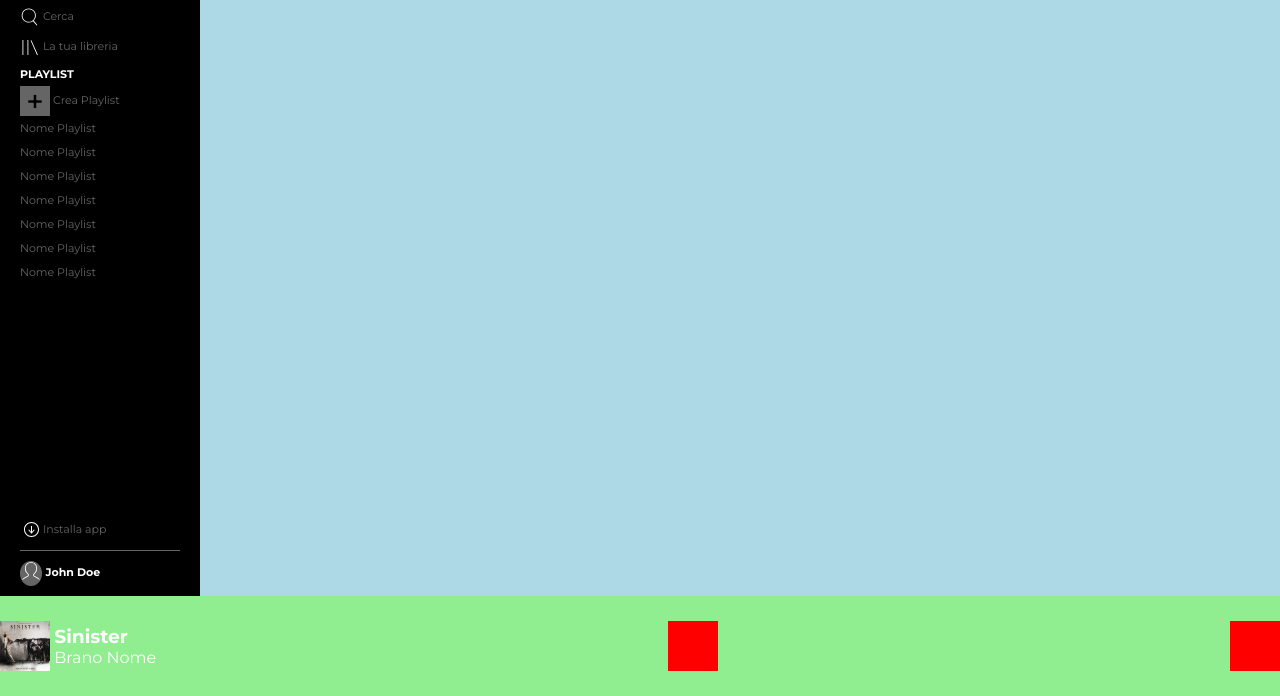
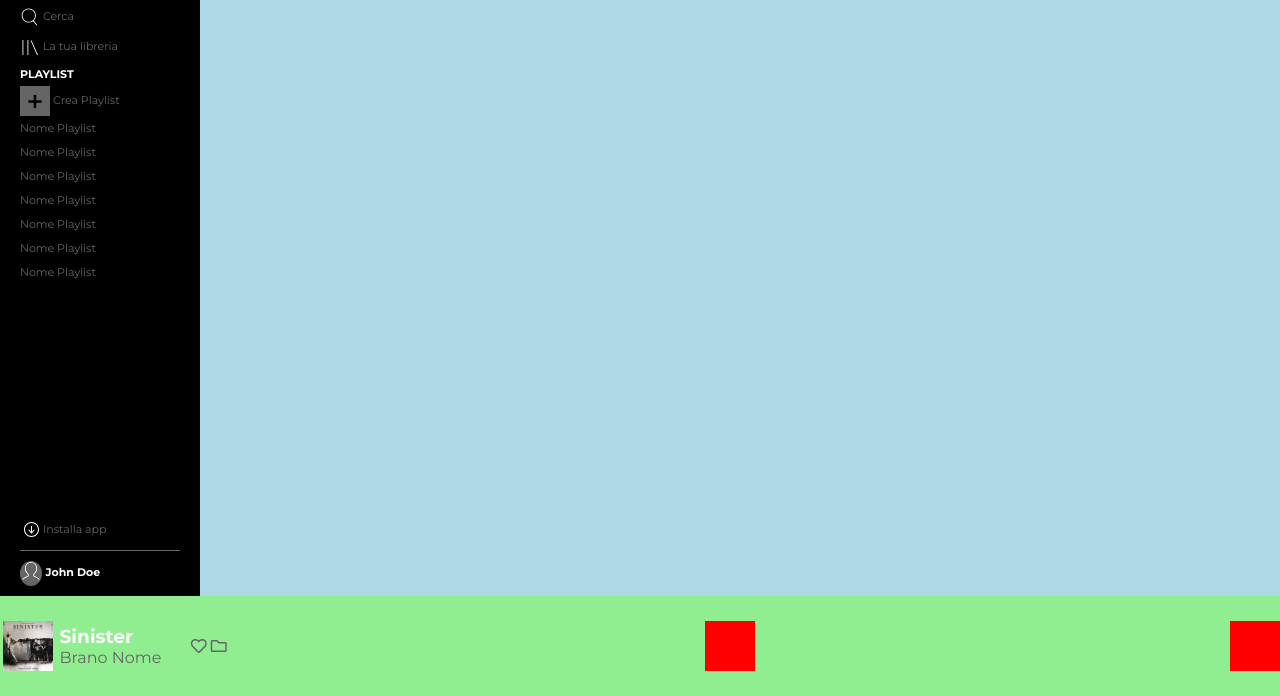
Before and after one commit to rcolonna00/html-css-spotifyweb, a plain HTML site: page index.html in a window 1280 px wide. Shown: the part 104-800 px from the top of the page. Drawn offline with Linux system fonts and the light colour scheme.

Commit message:
finire barra

```diff
--- a/css/style.css
+++ b/css/style.css
@@ -191,6 +191,7 @@ footer{
     align-items: center;
 }
 
+/* test */
 .alt{
     width: 50px;
     height: 50px;
@@ -199,23 +200,41 @@ footer{
 
 /*song*/
 .song{
-
+    width: 230px;
+    min-width: 176.98px;
 }
 
 .song img{
     height: 50px;
     width: auto;
-    vertical-align: middle;
 }
 
-.song div{
-    display: inline-block;
-    vertical-align: middle;
+.music_i{
+    display: flex;
+    width: 100%;
+    align-items: center;
+    justify-content: space-around;
 }
 
-/* .song p{
-    display: inline-block;
-} */
+.heart_archive{
+    padding-left: 10%;
+}
+
+.song .heart_archive i{
+    color: #656565;
+}
+.song .heart_archive i:hover{
+    color: white;
+}
+
+.song a{
+    color: #656565;
+}
+
+.song a:hover{
+    color: white;
+    text-decoration: underline;
+}
 
 /*timer*/
 .timer{
@@ -266,6 +285,12 @@ footer{
     }
     /* FINE MAIN RIGHT */
 
+    /* FOOTER */
+    .song .archive{
+        display: block;
+    }
+    /* FINE FOOTER */
+
     .upgrade{
         width: calc( 100% - 50px );
     }
--- a/index.html
+++ b/index.html
@@ -83,11 +83,18 @@
 
                 <!-- SONG -->
                 <div class="song ">
-                    <img src="img/sinister.jpeg" alt="">
-                    <div>
-                        <h3>Sinister</h3>
-                        <p>Brano Nome</p>
+                    <div class="music_i">
+                        <img src="img/sinister.jpeg" alt="">
+                        <div>
+                            <h3>Sinister</h3>
+                            <a>Brano Nome</a>
+                        </div>
+                        <div class="heart_archive">
+                            <i class="far fa-heart heart"></i>
+                            <i class="far fa-folder archive"></i>
+                        </div>
                     </div>
+
 
                 </div>
 
```
